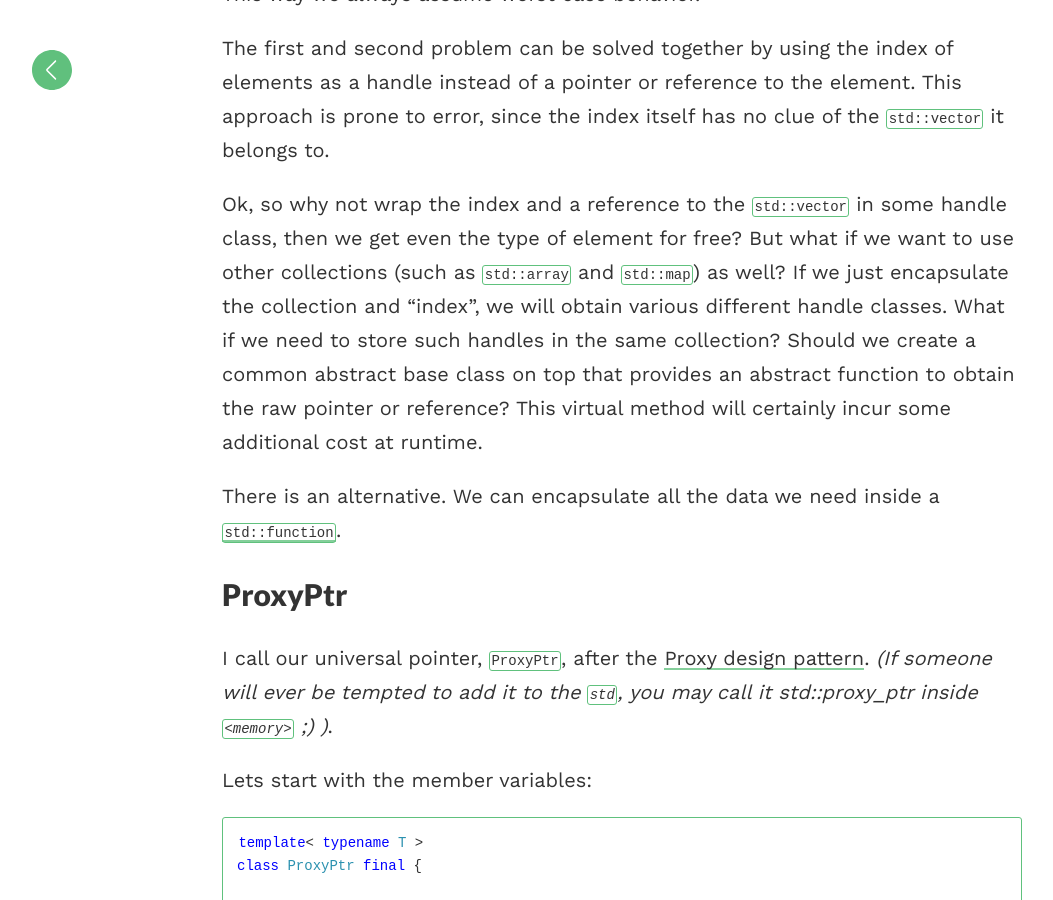
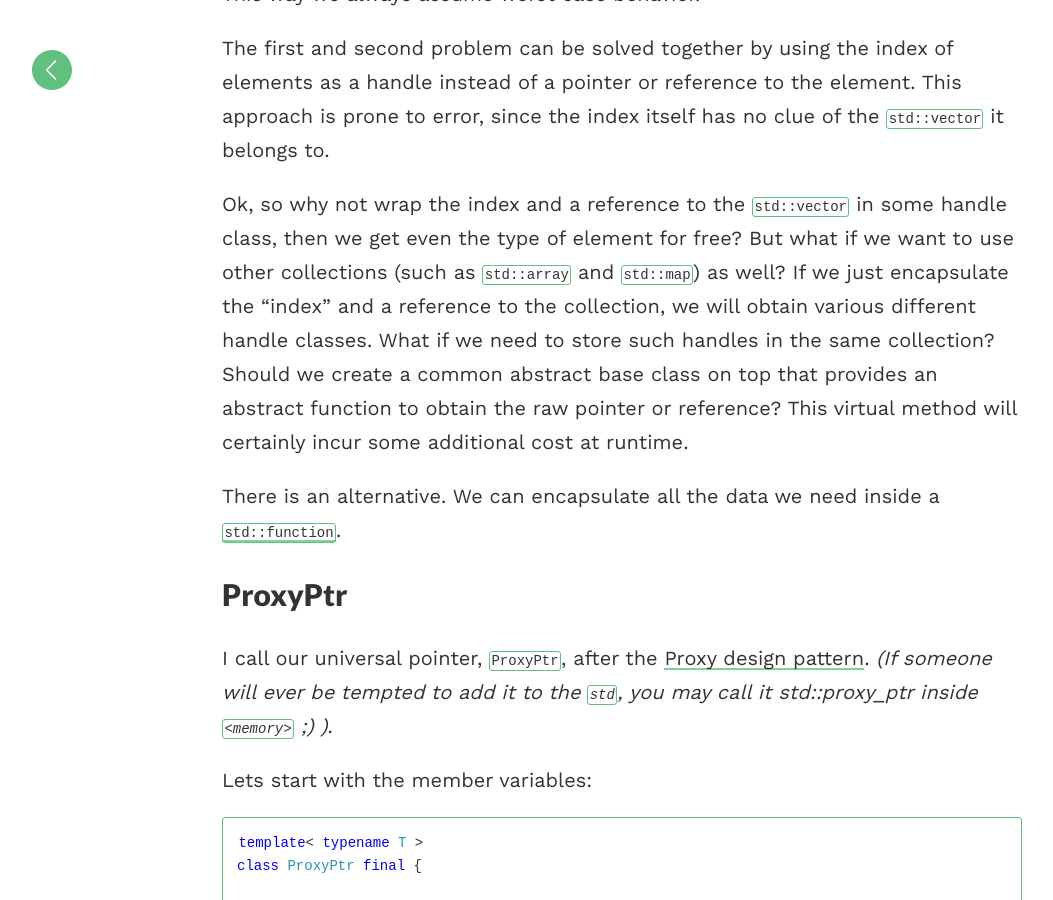
Before and after one commit to matt77hias/Blog, a Jekyll site: the page built from _posts/2018-01-28-the-universal-pointer.md, in a window 1280 px wide and 900 px high, scrolled down 1565 px. Shown: the whole window, without its empty margins (18-1071 px from the left). Built offline with Jekyll 4.4.1, drawn with Linux system fonts in a browser that asks for light colours; comment, search, counter and statistics services are not loaded.

Commit message:
Update 2018-01-28-the-universal-pointer.md

```diff
--- a/_posts/2018-01-28-the-universal-pointer.md
+++ b/_posts/2018-01-28-the-universal-pointer.md
@@ -37,7 +37,7 @@ This approach is prone to error, since the index itself has no clue of the `std:
 
 Ok, so why not wrap the index and a reference to the `std::vector` in some handle class, then we get even the type of element for free?
 But what if we want to use other collections (such as `std::array` and `std::map`) as well?
-If we just encapsulate the collection and "index", we will obtain various different handle classes.
+If we just encapsulate the "index" and a reference to the collection, we will obtain various different handle classes.
 What if we need to store such handles in the same collection?
 Should we create a common abstract base class on top that provides an abstract function to obtain the raw pointer or reference?
 This virtual method will certainly incur some additional cost at runtime.
```
